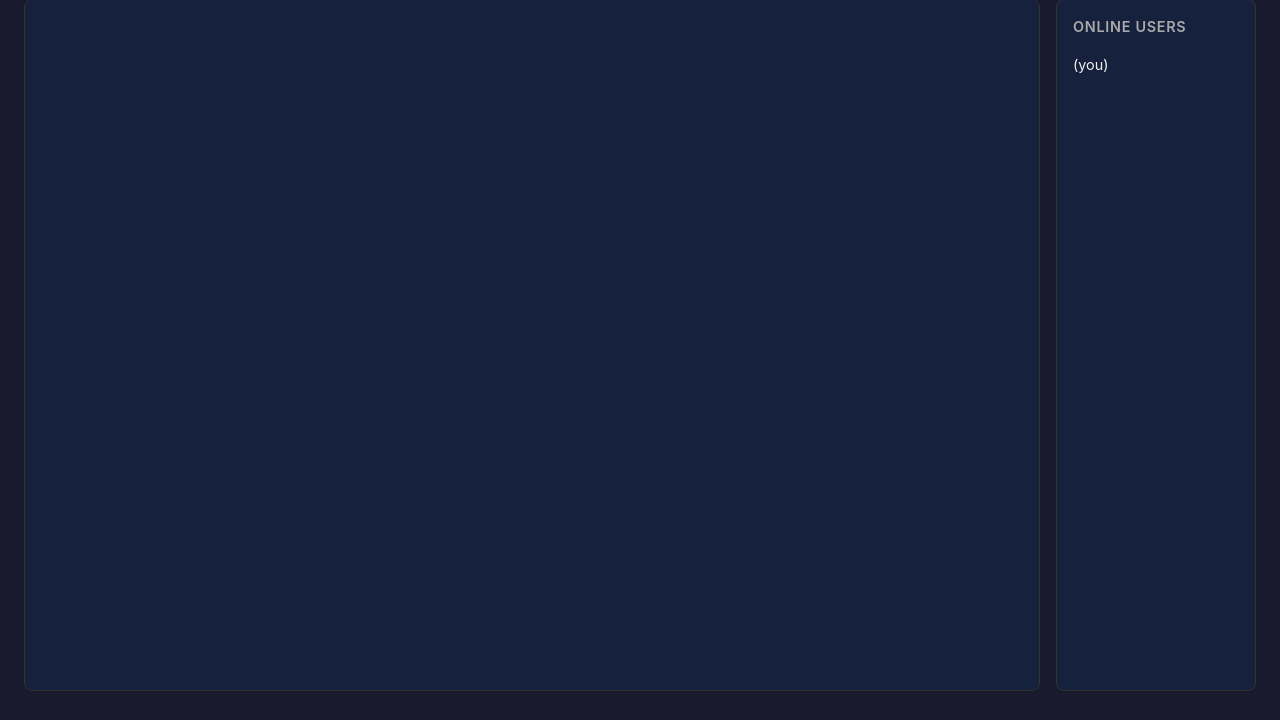
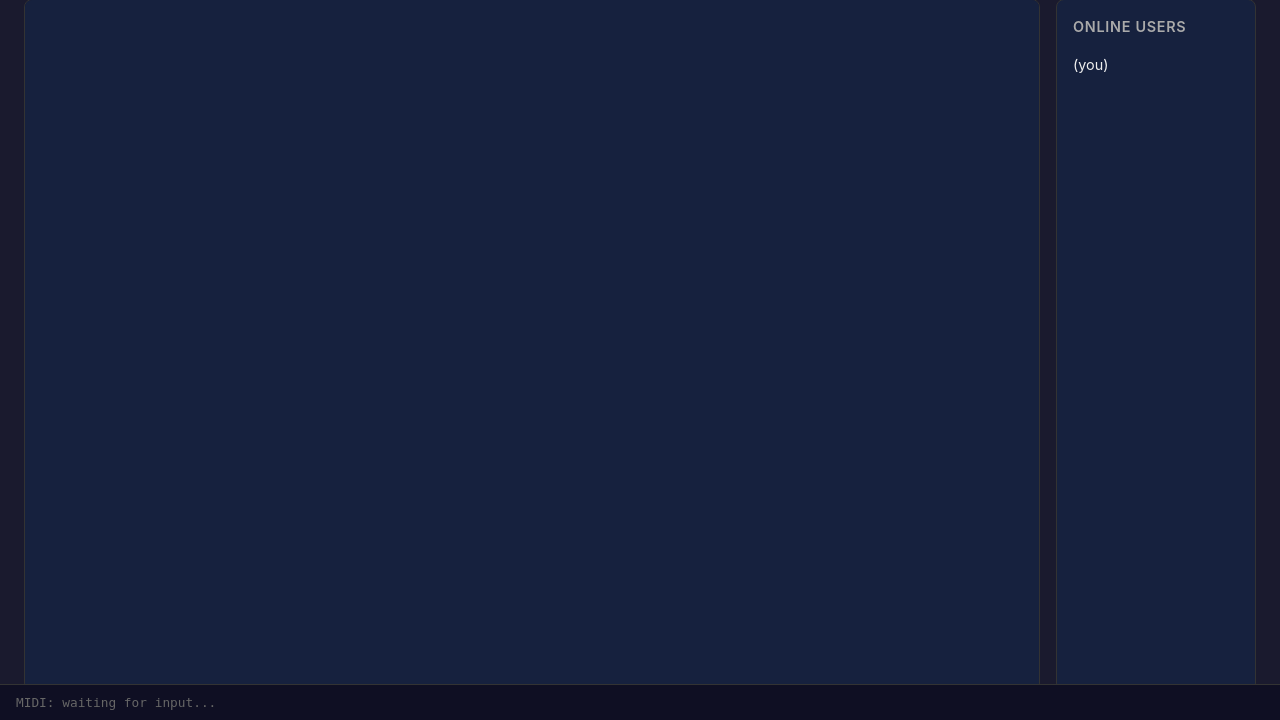
Before and after one commit to phroun/faderbank, a Flask app: template templates/profile_view.html in a window 1280 px wide. Shown: the part 80-800 px from the top of the page. Run offline with Flask 3, Linux system fonts and the light colour scheme; the template is opened without the code that fills it, so the values that code supplies are empty; some libraries are stand-ins or nearby versions.

Commit message:
Add responsibility emoji and MIDI debug display
- Show 🎛️ emoji in front of user name who has responsibility
- Add MIDI debug bar at bottom of screen showing last received MIDI event
- Format: "MIDI: CC Ch:1 CC:1 Val:64"

```diff
--- a/static/css/style.css
+++ b/static/css/style.css
@@ -769,3 +769,18 @@ hr {
         margin-top: 0.5rem;
     }
 }
+
+/* MIDI Debug Display */
+.midi-debug {
+    position: fixed;
+    bottom: 0;
+    left: 0;
+    right: 0;
+    padding: 0.5rem 1rem;
+    background-color: var(--bg-tertiary);
+    border-top: 1px solid var(--border-color);
+    font-family: monospace;
+    font-size: 0.8rem;
+    color: var(--text-muted);
+    z-index: 100;
+}
--- a/static/js/faderbank.js
+++ b/static/js/faderbank.js
@@ -946,6 +946,11 @@
     function handleMidiInput(message) {
         const [status, cc, value] = message.data;
 
+        // Update debug display with raw MIDI data
+        const msgType = (status & 0xF0) === 0xB0 ? 'CC' : 'Other';
+        const msgChan = (status & 0x0F) + 1;
+        updateMidiDebug(`${msgType} Ch:${msgChan} CC:${cc} Val:${value}`);
+
         // Check if it's a CC message on our channel
         const expectedStatus = 0xB0 + (midiChannel - 1);
         if (status !== expectedStatus) return;
@@ -1096,15 +1101,24 @@
             li.appendChild(indicator);
 
             const name = document.createElement('span');
-            name.textContent = user.display_name;
-            if (responsibilityUser && responsibilityUser.user_id === parseInt(userId)) {
+            const hasResponsibility = responsibilityUser && responsibilityUser.user_id === parseInt(userId);
+            if (hasResponsibility) {
                 name.className = 'user-has-responsibility';
-                name.textContent += ' *';
+                name.textContent = '🎛️ ' + user.display_name;
+            } else {
+                name.textContent = user.display_name;
             }
             li.appendChild(name);
 
             list.appendChild(li);
         });
+    }
+
+    function updateMidiDebug(message) {
+        const debugEl = document.getElementById('midi-debug');
+        if (debugEl) {
+            debugEl.textContent = 'MIDI: ' + message;
+        }
     }
 
     // ==========================================================================
--- a/templates/profile_view.html
+++ b/templates/profile_view.html
@@ -45,6 +45,7 @@
         </div>
     </div>
 </div>
+<div id="midi-debug" class="midi-debug">MIDI: waiting for input...</div>
 
 <!-- MIDI Config Modal -->
 <div id="midi-modal" class="modal" style="display:none;">
```
